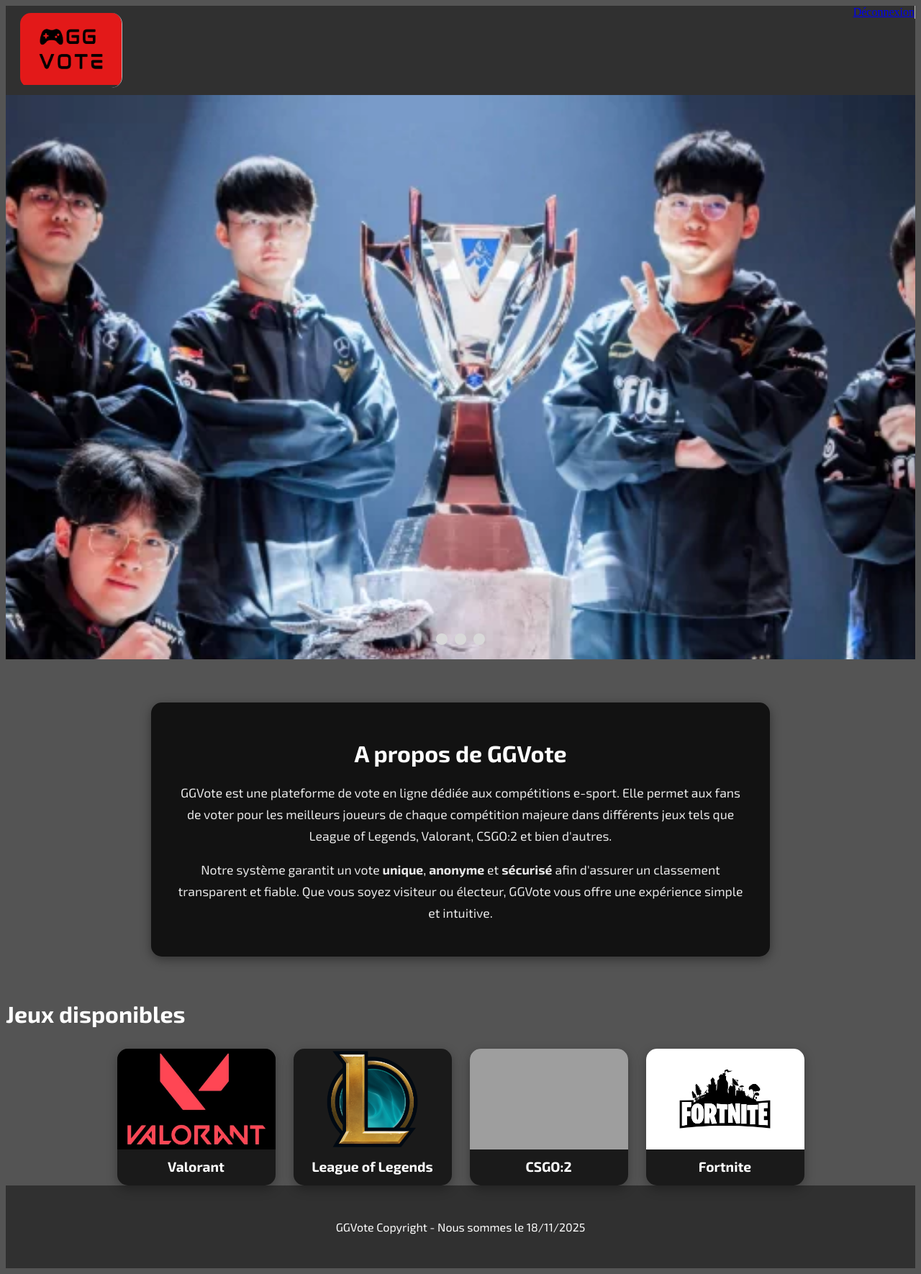
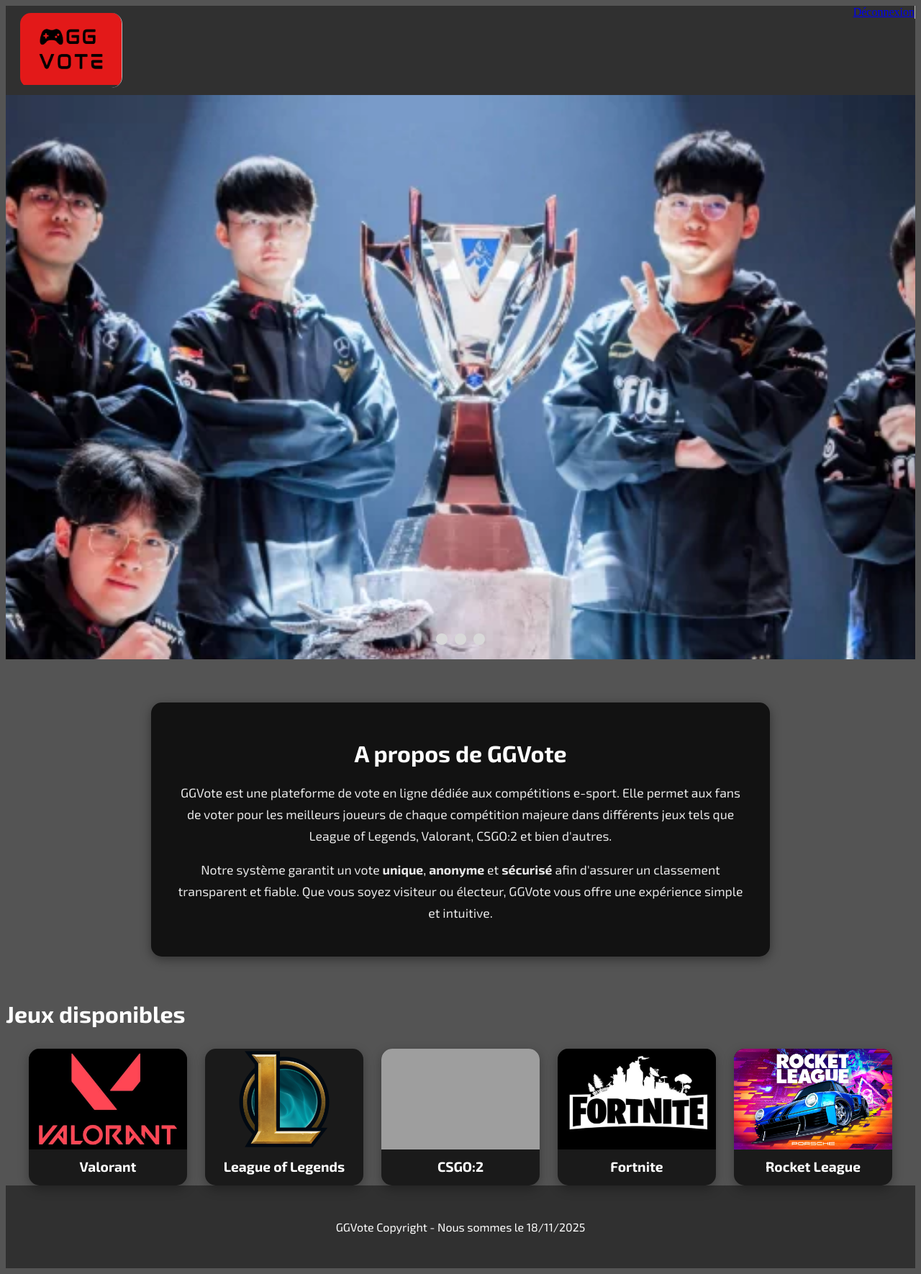
Before and after one commit to Kurakush/GGVote, a PHP site: page / in a window 1280 px wide. Shown: the whole page at 72% size. Run offline with PHP 8.4, Linux system fonts and the light colour scheme; a user stored in the database is signed in; grey boxes are pictures that could not be loaded.

Commit message:
ajout rocket league

```diff
--- a/index.php
+++ b/index.php
@@ -48,8 +48,13 @@ require('header.php');
         </div>
 
         <div class="tuiles">
-            <img src="images/fortnite.jpg" alt="Fortnite">
+            <img src="images/fortnite1.png" alt="Fortnite">
             <h3>Fortnite</h3>
+        </div>
+
+        <div class="tuiles">
+            <img src="images/rocketleague.jpg" alt="Rocket League">
+            <h3>Rocket League</h3>
         </div>
     </div>
 
```
Also changed, not shown: images/fortnite1.png (added), images/rocketleague.jpg (added).
